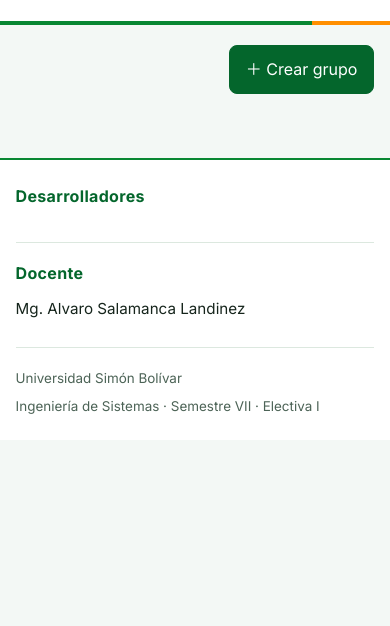
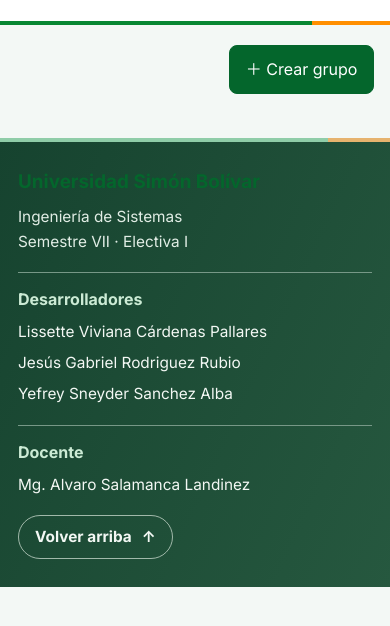
Before and after one commit to lissette-842/portal-ova, a plain HTML site: page index.html in a window 390 px wide. Shown: the part 156-782 px from the top of the page. Drawn offline with Linux system fonts and the light colour scheme; no server answers.

Commit message:
Mejora el contraste de formularios y adapta el pie institucional

```diff
--- a/index.html
+++ b/index.html
@@ -8,10 +8,10 @@
 <script src="theme.js">
 </script>
 <link rel="stylesheet" href="style.css?v=2">
-<link rel="stylesheet" href="template.css?v=6">
+<link rel="stylesheet" href="template.css?v=7">
 <script defer src="navigation.js"></script>
 </head>
-<body>
+<body id="top">
 <svg class="logo-filter" width="0" height="0" aria-hidden="true" focusable="false">
   <filter id="remove-logo-background" color-interpolation-filters="sRGB">
     <feColorMatrix type="matrix" values="1 0 0 0 0  0 1 0 0 0  0 0 1 0 0  -7 0 0 0 6.55" result="logoInk"/>
@@ -86,19 +86,23 @@
 </main>
 <footer class="site-footer">
   <div class="footer-inner">
+    <div class="footer-academic">
+      <strong>Universidad Simón Bolívar</strong>
+      <p>Ingeniería de Sistemas<br>Semestre VII · Electiva I</p>
+    </div>
     <section aria-labelledby="developersHeading">
       <h2 id="developersHeading">Desarrolladores</h2>
       <ul id="members" class="credits-list">
+        <li>Lissette Viviana Cárdenas Pallares</li>
+        <li>Jesús Gabriel Rodriguez Rubio</li>
+        <li>Yefrey Sneyder Sanchez Alba</li>
       </ul>
     </section>
-<section class="footer-teacher" aria-labelledby="teacherHeading">
+    <section aria-labelledby="teacherHeading">
       <h2 id="teacherHeading">Docente</h2>
       <p>Mg. Alvaro Salamanca Landinez</p>
     </section>
-<div class="footer-academic">
-<span>Universidad Simón Bolívar</span>
-<span>Ingeniería de Sistemas · Semestre VII · Electiva I</span>
-</div>
+    <a class="footer-top" href="#top">Volver arriba <span aria-hidden="true">↑</span></a>
   </div>
 </footer>
 <dialog id="dialog">
--- a/template.css
+++ b/template.css
@@ -133,23 +133,77 @@ html[data-theme="dark"] .question-steps button.answered,html[data-theme="dark"]
 .quiz-actions { display:flex; flex-wrap:wrap; gap:8px; margin:14px 0; }
 .quiz-actions button[type="submit"] { margin-left:auto; }
 .grade-value { color:var(--green); font-size:1.35rem; }
+:root {
+  --field-label:#244731;
+  --field-edge:#708678;
+  --panel-edge:#adbfb2;
+  --footer-start:#16432f;
+  --footer-end:#26583f;
+}
+html[data-theme="dark"] {
+  --field-label:#def0e3;
+  --field-edge:#90a99a;
+  --panel-edge:#728b7b;
+  --footer-start:#304b3e;
+  --footer-end:#3a5748;
+}
+:is(main,dialog) label:not(.option) {
+  color:var(--field-label); font-weight:700;
+}
+:is(main,dialog) label:not(.option) > :is(input,select,textarea) {
+  display:block; margin-top:.45rem; max-width:100%; font-weight:450;
+}
+:is(main,dialog) :is(input:not([type="radio"]):not([type="checkbox"]),select,textarea) {
+  border:1px solid var(--field-edge);
+}
+:is(main,dialog) :is(input,select,textarea):focus-visible {
+  outline:2px solid var(--green); outline-offset:2px;
+}
+main :is(.card,.quick-card,.stat,.phase,.question),dialog {
+  border-color:var(--panel-edge);
+}
+main .option { border-color:var(--field-edge); }
 .site-footer {
-  display:block; margin-top:64px; padding:0; background:var(--surface);
-  border-top:2px solid var(--template-green); color:var(--ink); font-size:.95rem; line-height:1.8;
+  position:relative; display:block; margin-top:clamp(44px,6vw,80px); padding:0;
+  overflow:hidden; border:0; color:#f3f8f4; font-size:.96rem; line-height:1.65;
+  background:linear-gradient(115deg,var(--footer-start),var(--footer-end));
+}
+.site-footer::before {
+  content:""; display:block; height:4px;
+  background:linear-gradient(90deg,#8fcda8 0% 84%,#e6b36e 84%);
 }
 .footer-inner {
-  max-width:1280px; margin:0 auto; padding:32px clamp(14px,4vw,52px) 22px;
-  display:grid; grid-template-columns:1.15fr 1fr; gap:26px 40px;
+  max-width:1280px; margin:auto; padding:clamp(28px,4vw,52px) clamp(18px,4vw,52px);
+  display:grid; grid-template-columns:minmax(0,1.15fr) minmax(0,1fr) minmax(0,.9fr);
+  gap:24px clamp(20px,3vw,40px); align-items:start;
 }
-.footer-inner section { min-width:0; }
-.site-footer h2 { margin:0 0 12px; color:var(--green); font-size:1rem; font-weight:700; letter-spacing:.02em; }
-.site-footer .credits-list { margin:0; padding:0; list-style:none; }
-.site-footer .credits-list li + li { margin-top:4px; }
-.site-footer p { margin:0; }
-.footer-teacher { border-left:1px solid var(--border); padding-left:40px; }
-.footer-academic {
-  grid-column:1 / -1; display:flex; justify-content:space-between; flex-wrap:wrap; gap:8px 24px;
-  border-top:1px solid var(--border); padding-top:18px; color:var(--muted); font-size:.84rem;
+.footer-inner section { border-inline-start:1px solid #779887; padding-inline-start:clamp(18px,2.5vw,32px); }
+.footer-inner :is(section,.footer-academic) { min-width:0; overflow-wrap:anywhere; }
+.site-footer h2 { margin:0 0 10px; color:#ccebd5; font-size:1rem; font-weight:700; }
+.site-footer p,.site-footer .credits-list { margin:0; }
+.site-footer .credits-list { padding:0; list-style:none; }
+.site-footer .credits-list li + li { margin-top:.35rem; }
+.footer-academic strong { display:block; font-size:clamp(1.18rem,2vw,1.5rem); line-height:1.25; margin-bottom:10px; }
+.footer-academic p { color:#e1ede5; }
+.footer-top {
+  grid-column:1/-1; justify-self:end; display:inline-flex; gap:.65em;
+  min-height:44px; align-items:center; padding:7px 16px; border:1px solid #a1b9aa;
+  border-radius:999px; color:#f3f8f4; font-weight:650; text-decoration:none;
+}
+.footer-top:is(:hover,:focus-visible) { background:#e2efe7; color:#21412e; }
+.footer-top:focus-visible { outline:2px solid #fff; outline-offset:3px; }
+@media(prefers-reduced-motion:no-preference) {
+  .footer-top,.footer-top span { transition:background-color .2s,color .2s,transform .2s; }
+  .footer-top:is(:hover,:focus-visible) span { transform:translateY(-3px); }
+}
+@media(max-width:860px) {
+  .footer-inner { grid-template-columns:repeat(2,minmax(0,1fr)); }
+  .footer-academic { grid-column:1/-1; }
+  .footer-inner section { padding:16px 0 0; border:0; border-top:1px solid #779887; }
+}
+@media(max-width:560px) {
+  .footer-inner { grid-template-columns:minmax(0,1fr); gap:18px; }
+  .footer-top { justify-self:start; }
 }
 @media(max-width:1070px){
   .company-grid>.card { flex-basis:calc((100% - 16px)/2); }
@@ -182,11 +236,6 @@ html[data-theme="dark"] .question-steps button.answered,html[data-theme="dark"]
   .question-steps { grid-template-columns:repeat(10,minmax(0,1fr)); }
   .quiz-actions button[type="submit"] { margin-left:0; }
 }
-@media(max-width:640px){
-  .footer-inner { grid-template-columns:minmax(0,1fr); gap:24px; padding-top:26px; }
-  .footer-teacher { border-left:0; border-top:1px solid var(--border); padding:20px 0 0; }
-  .footer-academic { flex-direction:column; gap:4px; }
-}
 @media(max-width:360px){.quick-cards-grid {grid-template-columns:1fr}.question-steps{grid-template-columns:repeat(6,minmax(0,1fr))}}
 
 html[data-theme="dark"] .quick-icon { background:#3a5344; color:var(--green); }
```
Lines whose indentation alone changed are shown as unchanged.
